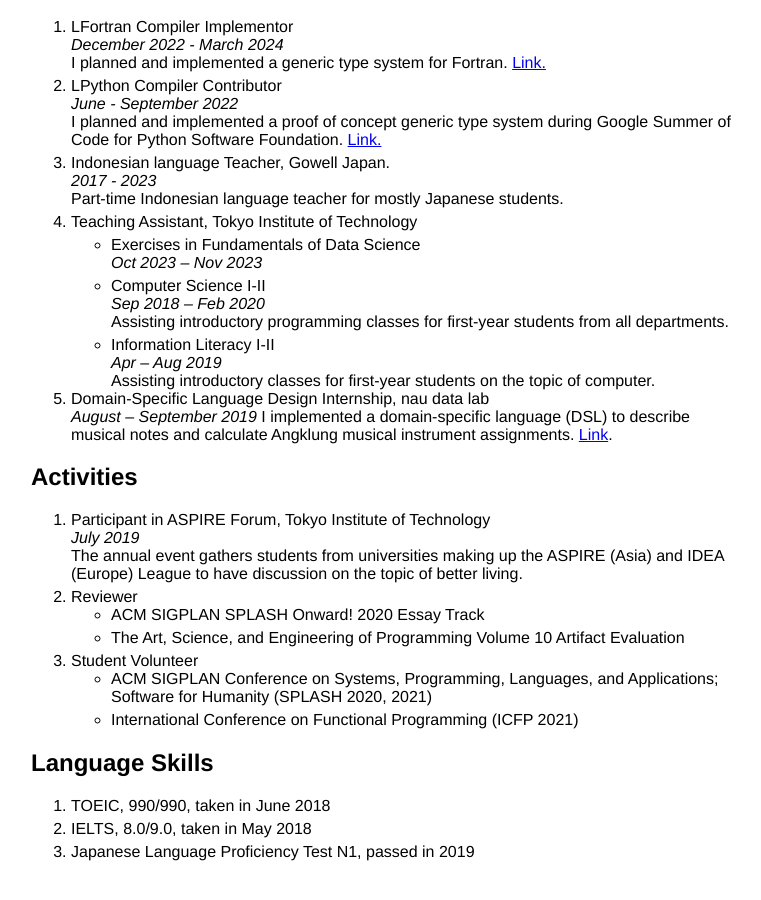
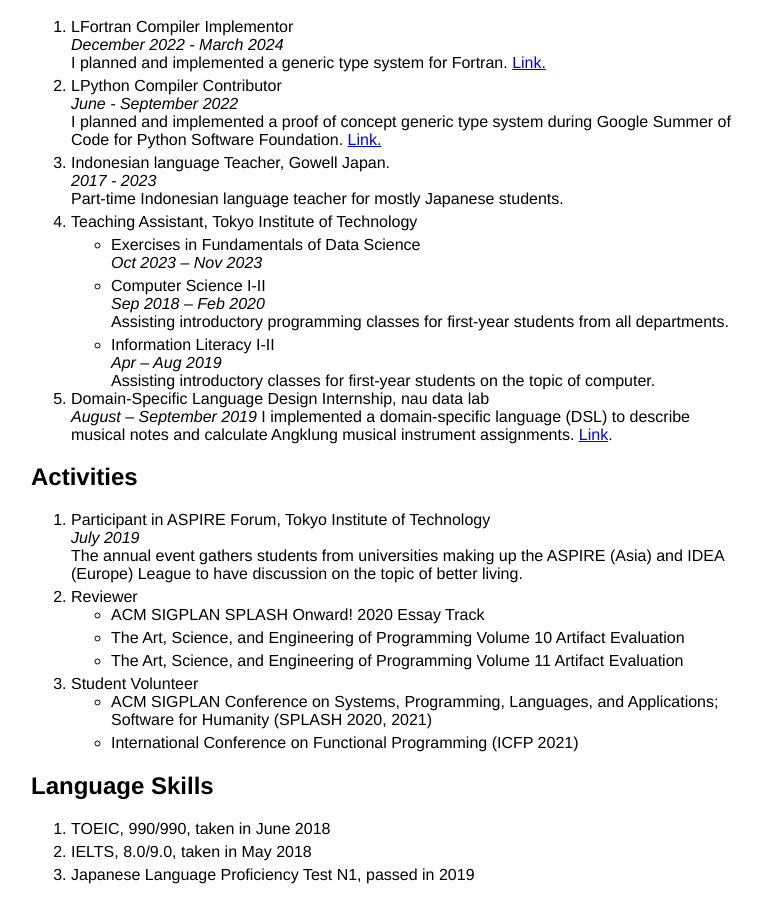
Before and after one commit to ansharlubis/ansharlubis.github.io, a Jekyll site: the page resume/index.html, which Jekyll copies as it is, in a window 1280 px wide and 900 px high, scrolled down 1826 px. Shown: the whole window, without its empty margins (259-1020 px from the left). Built offline with Jekyll 4.4.1, drawn with Linux system fonts in a browser that asks for light colours; nearby versions of some CDN libraries; before the commit the page ends 2703 px from its top, so only the background shows below that.

Commit message:
add review experience

```diff
--- a/resume/index.html
+++ b/resume/index.html
@@ -177,6 +177,9 @@
                 <li>
                     The Art, Science, and Engineering of Programming Volume 10 Artifact Evaluation
                 </li>
+                <li>
+                    The Art, Science, and Engineering of Programming Volume 11 Artifact Evaluation
+                </li>
             </ul>
         </li>
         <li>
```
